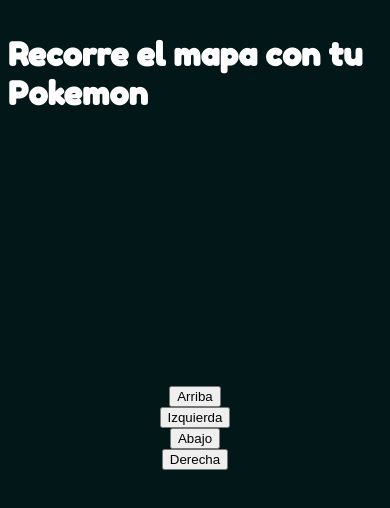
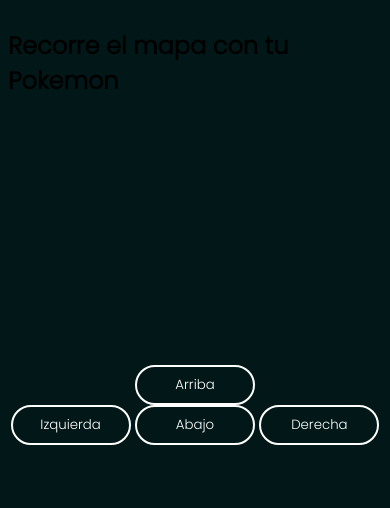
Before and after one commit to jfqu1108/po, a plain HTML site: page poke.html in a window 390 px wide. Both pictures are taken after a click on the button "Seleccionar". Drawn offline with Linux system fonts and the light colour scheme.

Commit message:
se acomodaron los botones y el diseño responsive

```diff
--- a/poke.html
+++ b/poke.html
@@ -5,6 +5,7 @@
         <title>Pokemon</title>
 
         <link rel="stylesheet" href="./style.css">
+        <meta name="viewport" content="width=device-width, initial-scale=1.0">
     </head>
     <body>
         <section id="seleccionar-mascota">
@@ -20,12 +21,14 @@
         </section>
 
         <section id="ver-mapa">
-            <h2 class="titulo">Recorre el mapa con tu Pokemon</h2>
+            <h2 class="subTitulo">Recorre el mapa con tu Pokemon</h2>
             <canvas id="mapa"></canvas>
             <button onmouseup="detenerMovimiento()"  onmousedown="moverArriba()">Arriba</button>
+            <div>
             <button onmouseup="detenerMovimiento()" onmousedown="moverIzquierda()">Izquierda</button>
             <button onmouseup="detenerMovimiento()" onmousedown="moverAbajo()">Abajo</button>
             <button onmouseup="detenerMovimiento()" onmousedown="moverDerecha()">Derecha</button>
+        </div>
 
 
 
--- a/style.css
+++ b/style.css
@@ -119,6 +119,17 @@
   justify-content: center;
 }
 
+#ver-mapa button {
+  width: 120px;
+  height: 40px;
+  border-radius: 20px;
+  background: transparent;
+  border: 2px solid white;
+  color: white;
+  font-family: 'Poppins', sans-serif;
+  margin-top: 10px,0;
+}
+
 @media (max-width:360px){
   .tarjetas {
     flex-direction: column;
@@ -128,3 +139,13 @@
 }
 
 }
+
+@media (max-width:300px){
+  #ver-mapa div {
+
+    display: flex;
+    flex-direction: column;
+    align-items: center;
+  }
+
+}
```
